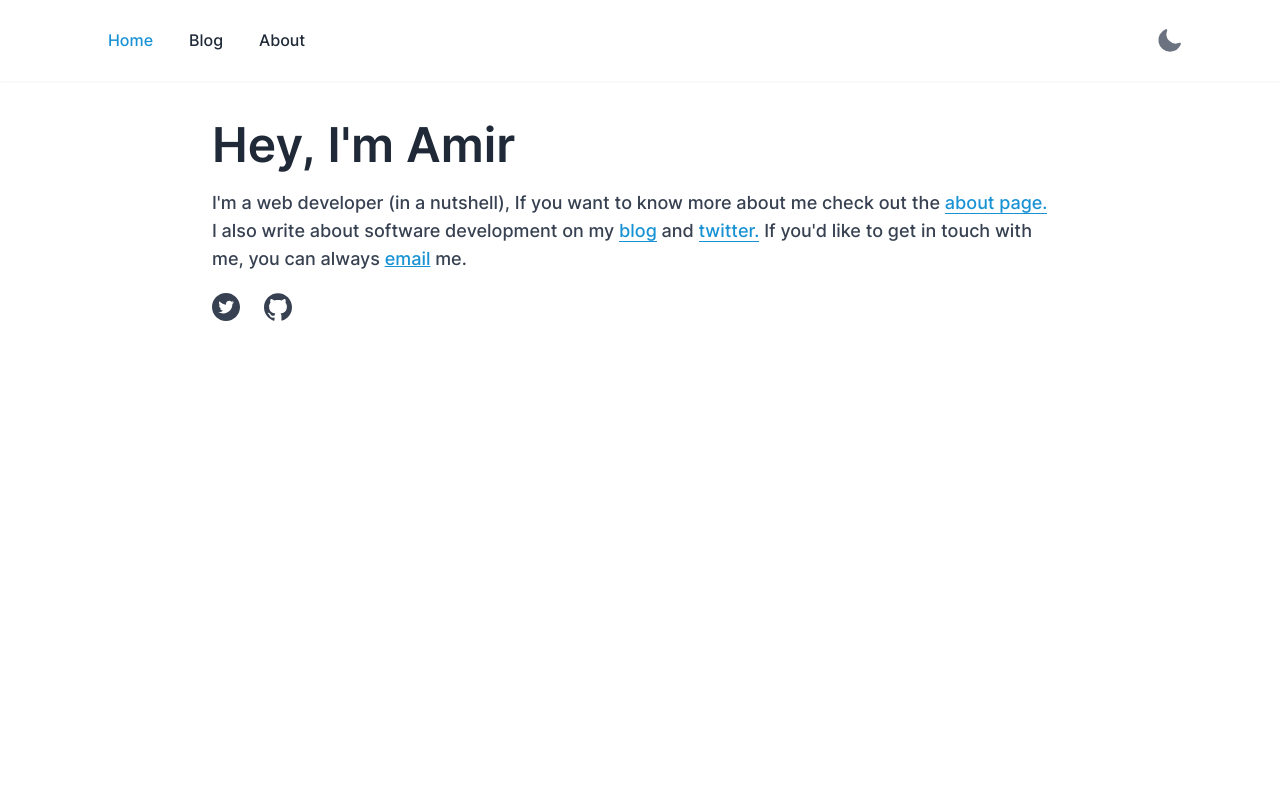
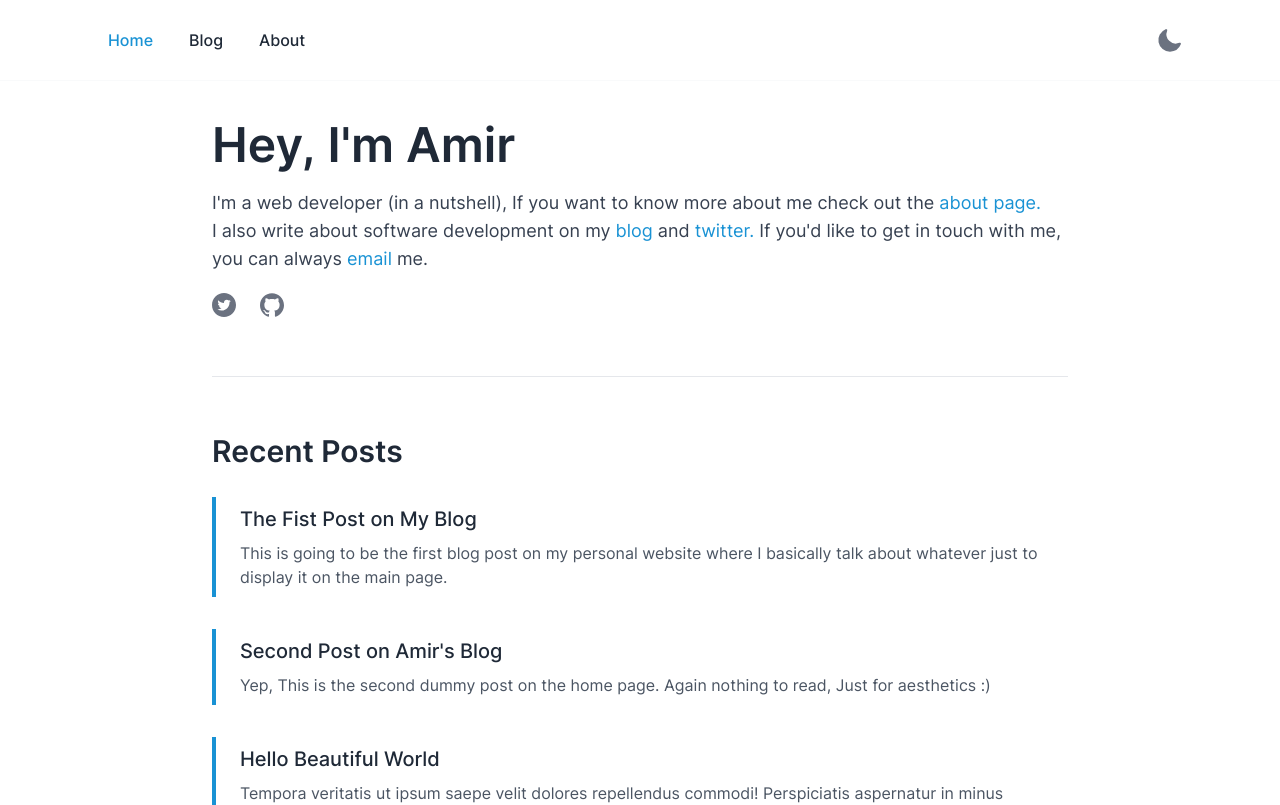
Before and after one commit to amirsolo/amirsolo.com, a Next.js app: page / in a window 1280 px wide. Shown: the top 805 px of the page. Built offline with nearby package versions, Linux system fonts and the light colour scheme.

Commit message:
add [home: blog posts section]

```diff
--- /dev/null
+++ b/components/BlogCard.jsx
@@ -0,0 +1,23 @@
+import Link from 'next/link'
+
+const BlogCard = ({ title, summary, slug, publishedAt, home }) => {
+  return (
+    <Link href={`/blog/${slug}`}>
+      <a className='inline-block w-full py-2 px-6 my-5 md:my-4 border-l-4  border-primary-color hover:border-gray-800 dark:hover:border-blue-200 dark:bg-dark-primary'>
+        <div className='flex flex-col'>
+          <h2 className='text-xl font-medium mb-2 text-gray-800 dark:text-gray-300 '>
+            {title}
+          </h2>
+          <p className=' text-gray-600 dark:text-gray-400 '>{summary}</p>
+          {!home ? (
+            <p className='text-xs font-normal text-gray-500 dark:text-gray-500 mt-5'>
+              • {publishedAt}
+            </p>
+          ) : null}
+        </div>
+      </a>
+    </Link>
+  )
+}
+
+export default BlogCard
--- a/components/Container.jsx
+++ b/components/Container.jsx
@@ -2,9 +2,9 @@ import Nav from '@/components/Nav'
 
 export default function Container({ children }) {
   return (
-    <div className='bg-white dark:bg-dark'>
+    <div className='bg-white dark:bg-dark-primary'>
       <Nav />
-      <main className='flex flex-col justify-center bg-white dark:bg-dark max-w-4xl mx-auto my-5 py-3 md:py-5 px-7 sm:px-6 md:px-5 '>
+      <main className='flex flex-col justify-center bg-white dark:bg-dark-primary max-w-4xl mx-auto my-5 py-3 md:py-5 px-7 sm:px-6 md:px-5 '>
         {children}
       </main>
     </div>
--- /dev/null
+++ b/components/Devider.jsx
@@ -0,0 +1,5 @@
+export default function Devider() {
+  return (
+    <div className='h-1 w-full border-b border-gray-200 dark:border-gray-800'></div>
+  )
+}
--- a/components/SocialLinks.jsx
+++ b/components/SocialLinks.jsx
@@ -11,13 +11,13 @@ const ExternalLink = ({ href, children }) => (
 
 export default function SocialLinks() {
   return (
-    <div className='flex flex-row items-center '>
+    <div className='flex flex-row items-center'>
       <ExternalLink href='https://twitter.com/theamirsolo'>
         <svg
           viewBox='0 0 512 512'
           xmlns='http://www.w3.org/2000/svg'
           fill='currentColor'
-          className='w-7 h-7 text-gray-700 dark:text-gray-300'
+          className='w-6 h-6 text-gray-500 dark:text-gray-400'
         >
           <path d='m256 0c-141.363281 0-256 114.636719-256 256s114.636719 256 256 256 256-114.636719 256-256-114.636719-256-256-256zm116.886719 199.601562c.113281 2.519532.167969 5.050782.167969 7.59375 0 77.644532-59.101563 167.179688-167.183594 167.183594h.003906-.003906c-33.183594 0-64.0625-9.726562-90.066406-26.394531 4.597656.542969 9.277343.8125 14.015624.8125 27.53125 0 52.867188-9.390625 72.980469-25.152344-25.722656-.476562-47.410156-17.464843-54.894531-40.8125 3.582031.6875 7.265625 1.0625 11.042969 1.0625 5.363281 0 10.558593-.722656 15.496093-2.070312-26.886718-5.382813-47.140624-29.144531-47.140624-57.597657 0-.265624 0-.503906.007812-.75 7.917969 4.402344 16.972656 7.050782 26.613281 7.347657-15.777343-10.527344-26.148437-28.523438-26.148437-48.910157 0-10.765624 2.910156-20.851562 7.957031-29.535156 28.976563 35.554688 72.28125 58.9375 121.117187 61.394532-1.007812-4.304688-1.527343-8.789063-1.527343-13.398438 0-32.4375 26.316406-58.753906 58.765625-58.753906 16.902344 0 32.167968 7.144531 42.890625 18.566406 13.386719-2.640625 25.957031-7.53125 37.3125-14.261719-4.394531 13.714844-13.707031 25.222657-25.839844 32.5 11.886719-1.421875 23.214844-4.574219 33.742187-9.253906-7.863281 11.785156-17.835937 22.136719-29.308593 30.429687zm0 0' />
         </svg>
@@ -27,7 +27,7 @@ export default function SocialLinks() {
           fill='currentColor'
           viewBox='0 0 24 24'
           xmlns='http://www.w3.org/2000/svg'
-          className='w-7 h-7 text-gray-700 dark:text-gray-300'
+          className='w-6 h-6 text-gray-500 dark:text-gray-400'
         >
           <path d='M12 .297c-6.63 0-12 5.373-12 12 0 5.303 3.438 9.8 8.205 11.385.6.113.82-.258.82-.577 0-.285-.01-1.04-.015-2.04-3.338.724-4.042-1.61-4.042-1.61C4.422 18.07 3.633 17.7 3.633 17.7c-1.087-.744.084-.729.084-.729 1.205.084 1.838 1.236 1.838 1.236 1.07 1.835 2.809 1.305 3.495.998.108-.776.417-1.305.76-1.605-2.665-.3-5.466-1.332-5.466-5.93 0-1.31.465-2.38 1.235-3.22-.135-.303-.54-1.523.105-3.176 0 0 1.005-.322 3.3 1.23.96-.267 1.98-.399 3-.405 1.02.006 2.04.138 3 .405 2.28-1.552 3.285-1.23 3.285-1.23.645 1.653.24 2.873.12 3.176.765.84 1.23 1.91 1.23 3.22 0 4.61-2.805 5.625-5.475 5.92.42.36.81 1.096.81 2.22 0 1.606-.015 2.896-.015 3.286 0 .315.21.69.825.57C20.565 22.092 24 17.592 24 12.297c0-6.627-5.373-12-12-12'></path>
         </svg>
--- a/pages/_document.jsx
+++ b/pages/_document.jsx
@@ -53,7 +53,7 @@ class Mydocument extends Document {
             content='/static/favicons/browserconfig.xml'
           />
         </Head>
-        <body className='bg-white text-gray-900 dark:bg-dark dark:text-gray-50'>
+        <body className='bg-white text-gray-900 dark:bg-dark-primary dark:text-gray-50'>
           <Main />
           <NextScript />
         </body>
--- a/pages/index.jsx
+++ b/pages/index.jsx
@@ -1,39 +1,38 @@
+import Link from 'next/link'
+
 import Container from '@/components/Container'
 import SocialLinks from '@/components/SocialLinks'
-import Link from 'next/link'
+import BlogCard from '@/components/BlogCard'
+import Devider from '@/components/Devider'
 
 export default function Home() {
   return (
     <Container>
       <div>
-        <div className='introduction'>
+        <div className='introduction pb-14'>
           <h1 className='text-4xl md:text-5xl font-semibold text-gray-800 dark:text-gray-200 tracking-normarl mb-5'>
             Hey, I'm Amir
           </h1>
 
-          <h2 className='text-lg md:font-medium text-gray-700 dark:text-gray-300 mb-3 md:mb-0'>
+          <h2 className='text-lg  text-gray-700 dark:text-gray-300 mb-3 md:mb-0'>
             I'm a web developer (in a nutshell), If you want to know more about
             me check out the{' '}
             <Link href='/about'>
-              <a className='text-brand-blue border-b-1 border-brand-blue'>
-                about page.
-              </a>
+              <a className='text-primary-color'>about page.</a>
             </Link>
           </h2>
 
-          <h3 className='text-lg md:font-medium text-gray-700 dark:text-gray-300 mb-5'>
+          <h3 className='text-lg  text-gray-700 dark:text-gray-300 mb-5'>
             I also write about software development on my{' '}
             <Link href='/about'>
-              <a className='text-brand-blue border-b-1 border-brand-blue'>
-                blog
-              </a>
+              <a className='text-primary-color'>blog</a>
             </Link>{' '}
             and{' '}
             <a
               target='_blank'
               rel='noopener noreferrer'
               href='https://twitter.com/theamirsolo'
-              className='text-brand-blue border-b-1 border-brand-blue'
+              className='text-primary-color'
             >
               twitter.
             </a>{' '}
@@ -42,7 +41,7 @@ export default function Home() {
               target='_blank'
               rel='noopener noreferrer'
               href='mailto:theamirsolo@gmail.com'
-              className='text-brand-blue underline'
+              className='text-primary-color'
             >
               email
             </a>{' '}
@@ -51,6 +50,39 @@ export default function Home() {
 
           <SocialLinks />
         </div>
+
+        <Devider />
+
+        <div className='Blog my-14'>
+          <h2 className='text-3xl mb-3 font-semibold text-gray-800 dark:text-gray-300'>
+            Recent Posts
+          </h2>
+          <BlogCard
+            title='The Fist Post on My Blog'
+            summary='This is going to be the first blog post on my personal website where I basically talk about whatever just to display it on the main page.'
+            publishedAt='Jan 23, 2021'
+            slug='the-first-post-on-my-blog'
+            home
+          />
+          <BlogCard
+            title="Second Post on Amir's Blog"
+            summary='Yep, This is the second dummy post on the home page. Again nothing to read, Just for aesthetics :)'
+            publishedAt='Jan 19, 2021'
+            slug='the-first-post-on-my-blog'
+            home
+          />
+          <BlogCard
+            title='Hello Beautiful World'
+            summary='Tempora veritatis ut ipsum saepe velit dolores repellendus commodi! Perspiciatis aspernatur in minus quos sapiente labore, sunt a quae praesentium obcaecati explicabo!'
+            publishedAt='Jan 16, 2021'
+            slug='the-first-post-on-my-blog'
+            home
+          />
+        </div>
+
+        <Devider />
+
+        <div className='? my-14'>????????</div>
       </div>
     </Container>
   )
--- a/styles/globals.css
+++ b/styles/globals.css
@@ -22,6 +22,7 @@ html {
   position: sticky;
   z-index: 10;
   top: 0;
+  @apply border-b border-gray-50 dark:border-gray-800;
 }
 
 #__next {
@@ -33,5 +34,5 @@ html {
 .bg-blury {
   backdrop-filter: saturate(180%) blur(20px);
   transition: background-color 0.1 ease-in-out;
-  @apply bg-white dark:bg-dark bg-opacity-70 dark:bg-opacity-70;
+  @apply bg-white dark:bg-dark-primary bg-opacity-70 dark:bg-opacity-70;
 }
--- a/tailwind.config.js
+++ b/tailwind.config.js
@@ -11,21 +11,12 @@ module.exports = {
   theme: {
     extend: {
       colors: {
-        dark: '#0d1117',
-        'brand-blue': '#1992d4'
+        'primary-color': '#1992d4',
+        'dark-primary': '#0d1117',
+        'dark-secondary': '#161b22'
       },
       fontFamily: {
         sans: ['Inter', ...defaultTheme.fontFamily.sans]
-      },
-      borderWidth: {
-        DEFAULT: '1px',
-        0: '0',
-        1: '1px',
-        2: '2px',
-        3: '3px',
-        4: '4px',
-        6: '6px',
-        8: '8px'
       }
     }
   },
```
Also changed, not shown: components/Nav.jsx (+14 -17 lines), public/static/favicons/site.webmanifest.
